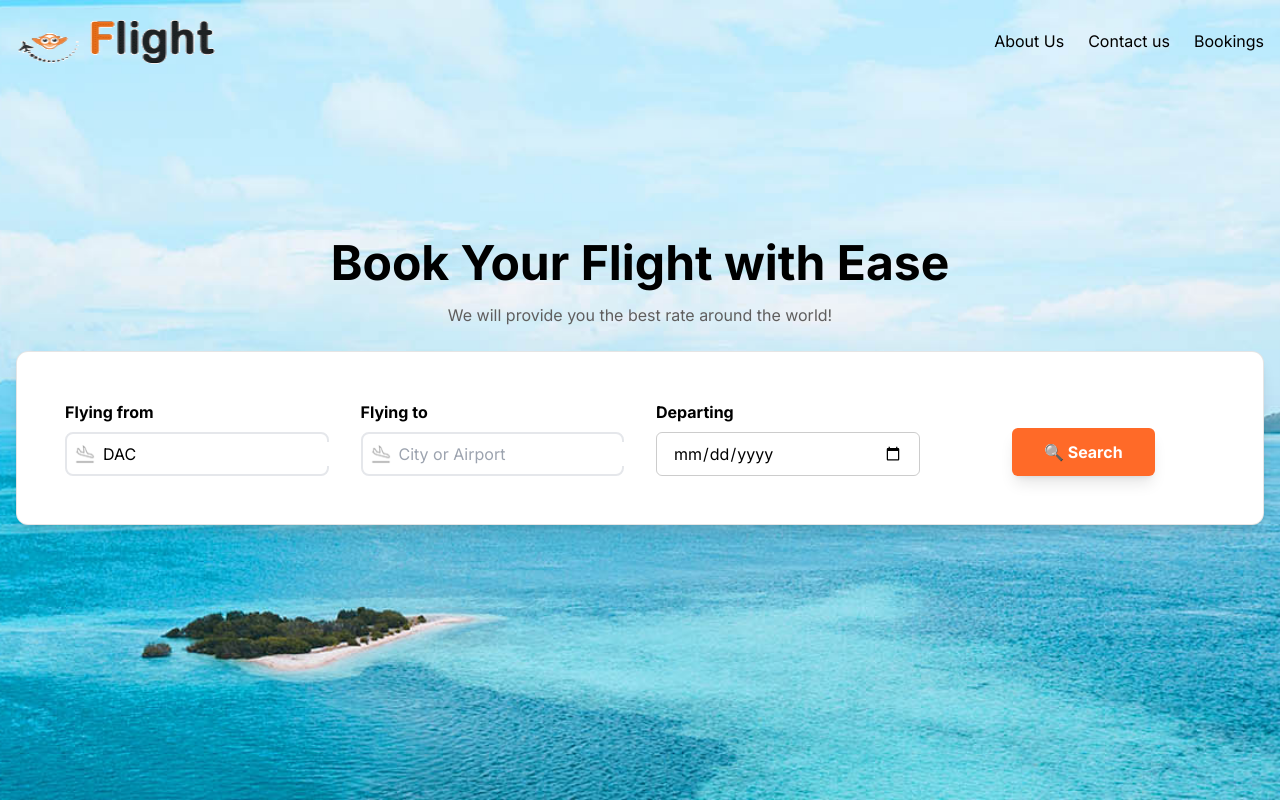
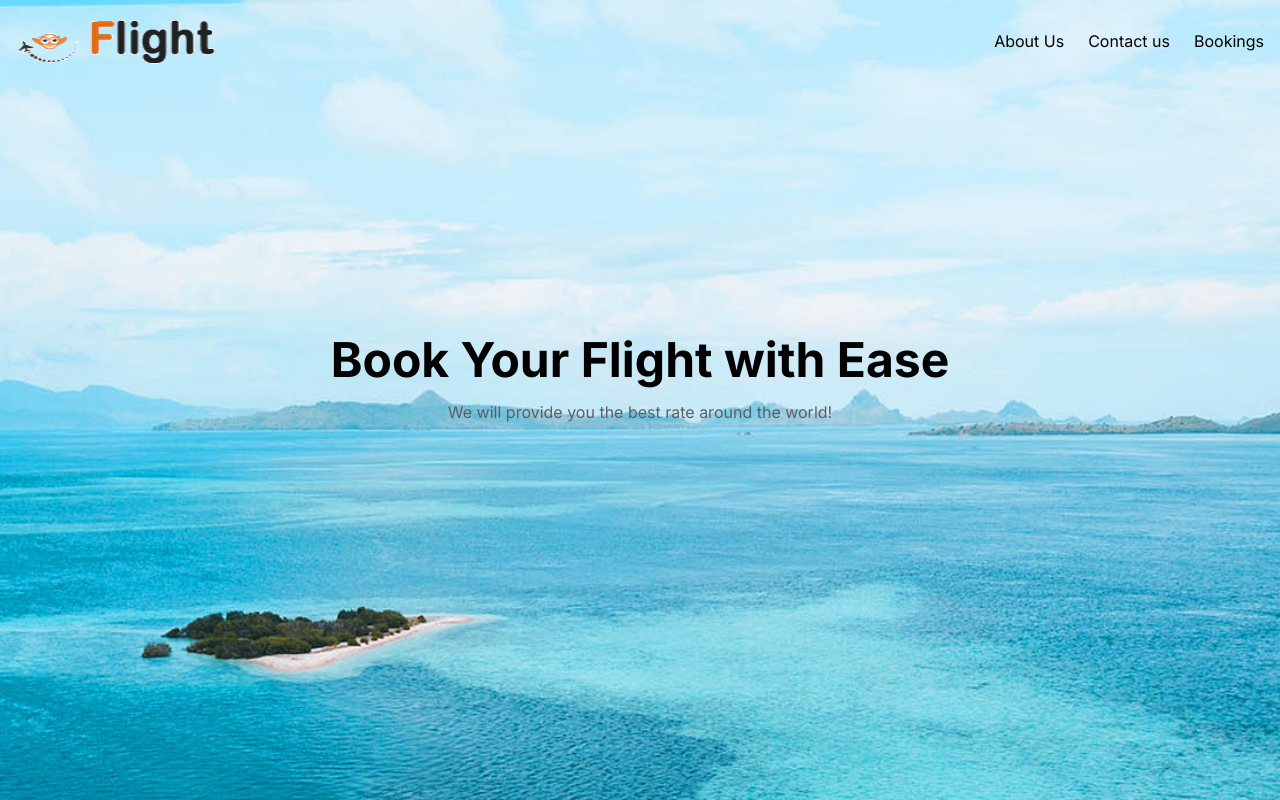
Before and after one commit to Imtiajul/Flight-Api-Search-Functionality, a Next.js app: page / in a window 1280 px wide. Built offline with nearby package versions, Linux system fonts and the light colour scheme.

Commit message:
coment out search component for deploying site

```diff
--- a/app/page.js
+++ b/app/page.js
@@ -18,7 +18,7 @@ export default async function Home() {
                 We will provide you the best rate around the world!
             </p>
             <Suspense>
-            <Search getSearchDetails={searchDetails} />
+              {/* <Search getSearchDetails={searchDetails} /> */}
             </Suspense>
         </div>
     </div>
```
Also changed, not shown: .eslintrc.json, app/api/flight/route.js (line endings or trailing spaces).
